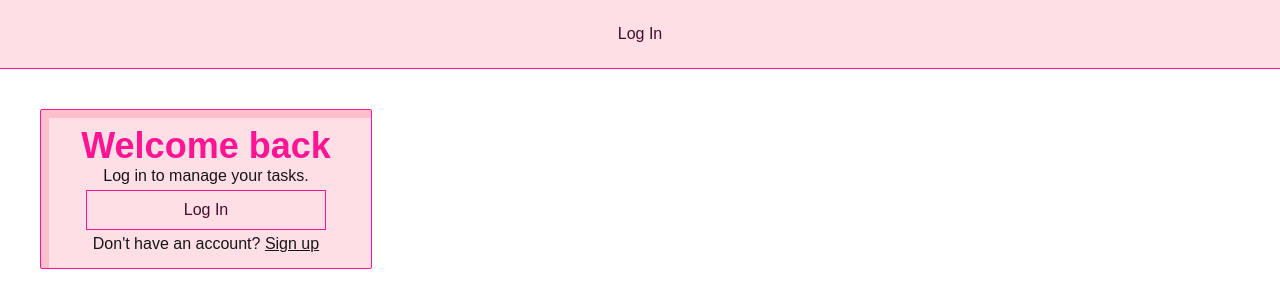
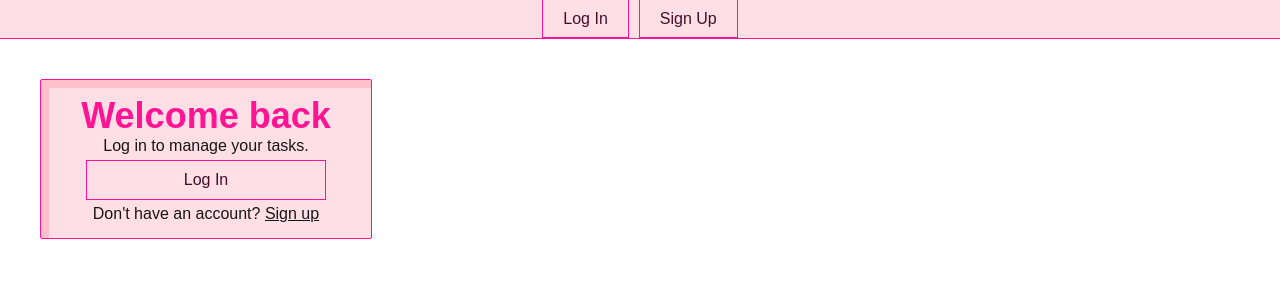
Before and after one commit to coding-cryptid/task-management-app, a React (Vite) app: page /login in a window 1280 px wide. Shown: the top 308 px of the page. Built offline with nearby package versions, Linux system fonts and the light colour scheme; no server answers.

Commit message:
Added more buttons

```diff
--- a/src/components/AuthButton.tsx
+++ b/src/components/AuthButton.tsx
@@ -1,7 +1,8 @@
 import { useAuth0 } from '@auth0/auth0-react';
+import { Link } from 'react-router-dom';
 
 export default function AuthButton() {
-  const { isAuthenticated, isLoading, loginWithRedirect, logout, user } = useAuth0();
+  const { isAuthenticated, isLoading, logout, user } = useAuth0();
 
   if (isLoading) {
     return <span className="text-muted">Loading...</span>;
@@ -9,7 +10,7 @@ export default function AuthButton() {
 
   if (isAuthenticated) {
     return (
-      <div className="d-flex align-items-center">
+      <div className="d-flex align-items-center gap-2">
         <span>Hi, {user?.name}</span>
         <button
           className="btn btn-outline-secondary btn-sm"
@@ -22,8 +23,13 @@ export default function AuthButton() {
   }
 
   return (
-    <button className="nav-item btn btn-primary btn-sm" onClick={() => loginWithRedirect()}>
-      Log In
-    </button>
+    <div className="d-flex align-items-center gap-2">
+      <Link to="/login" className="btn btn-outline-primary btn-sm">
+        Log In
+      </Link>
+      <Link to="/register" className="btn btn-primary btn-sm">
+        Sign Up
+      </Link>
+    </div>
   );
 }
```
